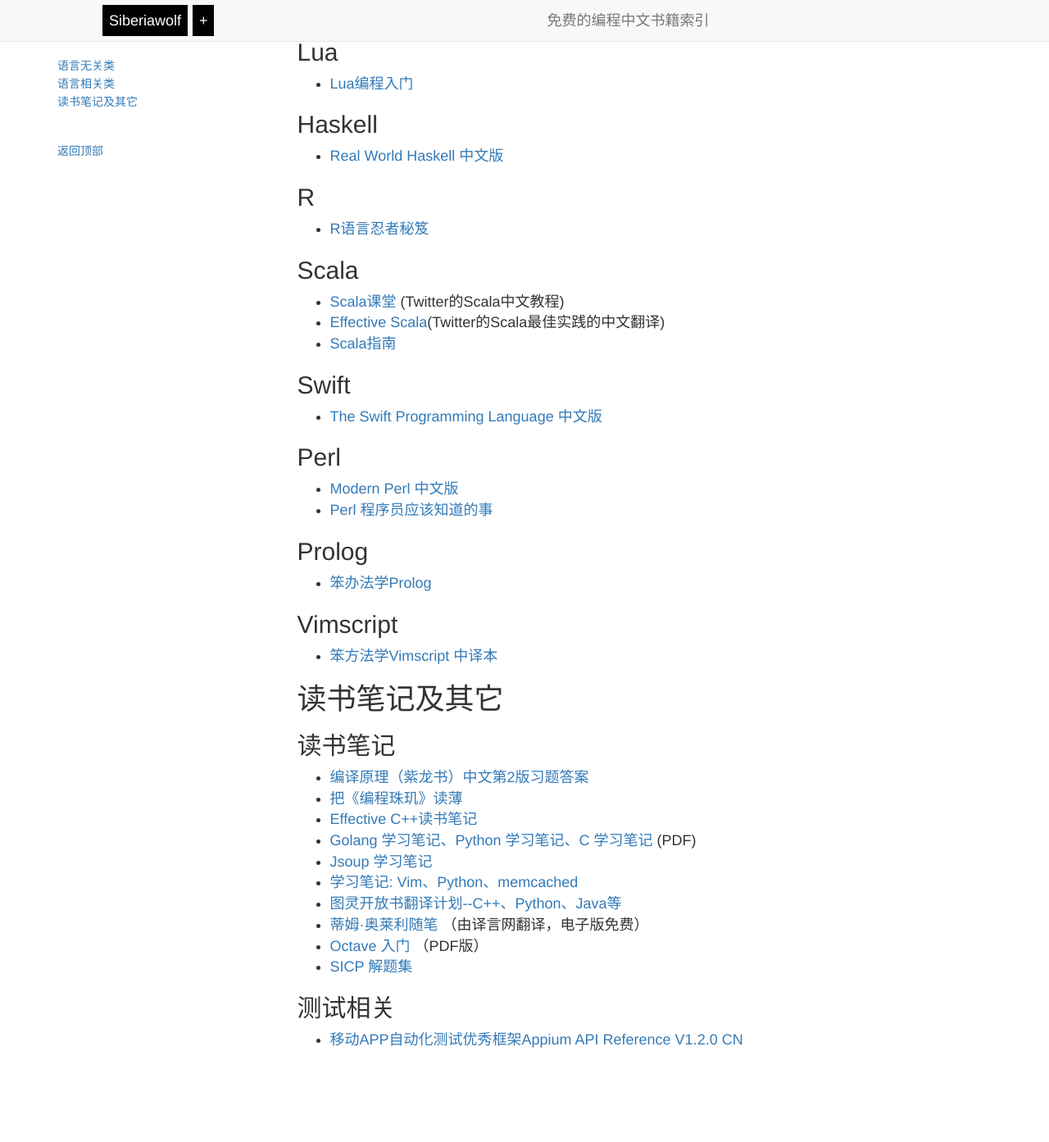
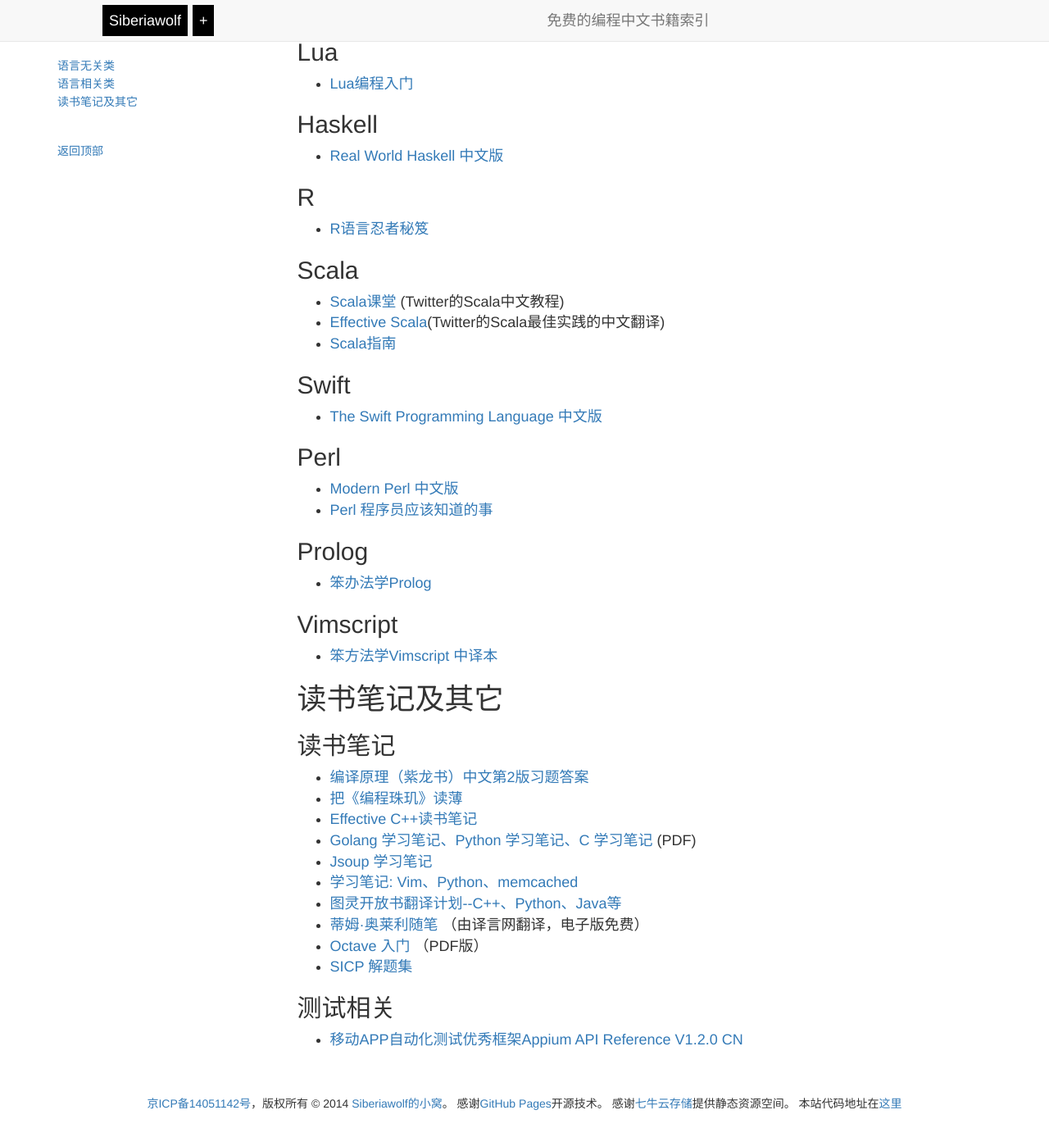
Before and after one commit to siberiawolf/siberiawolf.github.io, a Jekyll site: the page free_programming/index.html, which Jekyll copies as it is, in a window 1280 px wide and 1400 px high, scrolled down 7736 px. Shown: the top 1393 px of the window at 82% size. Built offline with Jekyll 4.4.1, drawn with Linux system fonts in a browser that asks for light colours; nearby versions of some CDN libraries; Markdown is read by kramdown in place of the engine named in the settings; comment, search, counter and statistics services are not loaded; before the commit the page ends 9028 px from its top, so only the background shows below that.

Commit message:
修改页脚、添加readme

```diff
--- a/free_programming/css/styles.css
+++ b/free_programming/css/styles.css
@@ -23,12 +23,6 @@ body {
  margin-top:8%;
 }
 
-@media screen and (min-width: 768px) {
-  #masthead h1 {
-    font-size: 50px;
-  }
-}
-
 .navbar-bright {
  background-color:#111155;
  color:#fff;
@@ -36,20 +30,6 @@ body {
 
 .affix-top,.affix{
  position: static;
-}
-
-@media (min-width: 979px) {
-  #sidebar.affix-top {
-    position: static;
-    margin-top:30px;
-    width:228px;
-  }
-
-  #sidebar.affix {
-    position: fixed;
-    top:70px;
-    width:228px;
-  }
 }
 
 #sidebar .active .active {
@@ -80,8 +60,44 @@ body {
 .home-contact .twitter { background-color: #50ABF1;  background-position: -80px 0; }
 .home-contact .facebook { background-color: #4862A3;  background-position: -100px 0; }
 
+#footer {
+  clear: both;
+  text-align: center;
+  background-color: #fff;
+  margin: 24px auto;
+}
+#footer p{
+  padding: 20px;
+  font-size: 14px;
+}
+
+@media screen and (min-width: 768px) {
+  #masthead h1 {
+    font-size: 50px;
+  }
+}
+
+
+@media (min-width: 979px) {
+  #sidebar.affix-top {
+    position: static;
+    margin-top:30px;
+    width:228px;
+  }
+
+  #sidebar.affix {
+    position: fixed;
+    top:70px;
+    width:228px;
+  }
+}
+
+
 @media (max-width: 992px){
     #masthead{ margin-top: 40px; }
     .home-follow{ display: none; }
     #leftCol{ display: none; }
+    #footer {
+      text-align: left;
+    }
 }
--- a/free_programming/index.html
+++ b/free_programming/index.html
@@ -595,8 +595,16 @@
 
   	</div><!--/row-->
 </div><!--/container-->
-
-
+<div id="footer">
+    <p>
+        <a href="http://www.miitbeian.gov.cn/" target="_blank">京ICP备14051142号</a>，版权所有 © 2014
+        <a href="http://siberiawolf.com/" target="_blank">Siberiawolf的小窝</a>。
+        感谢<a href="https://pages.github.com/" target="_blank">GitHub Pages</a>开源技术。
+        感谢<a href="https://portal.qiniu.com/signup?code=3l8fij4ieuvrm" target="_blank">七牛云存储</a>提供静态资源空间。
+        本站代码地址在<a href="https://github.com/siberiawolf/siberiawolf.github.io/tree/master/free_programming" target="_blank">这里</a>
+    </p>
+</div>
+<!--/footer-->
 
 	<!-- script references -->
 		<script src="http://libs.baidu.com/jquery/2.0.2/jquery.min.js"></script>
```
Also changed, not shown: free_programming/README.md (added, +1 -0 lines), frontend_knowledge/css/base.css (+15 -0 lines), frontend_knowledge/index.html (+9 -0 lines), 5 other files.
